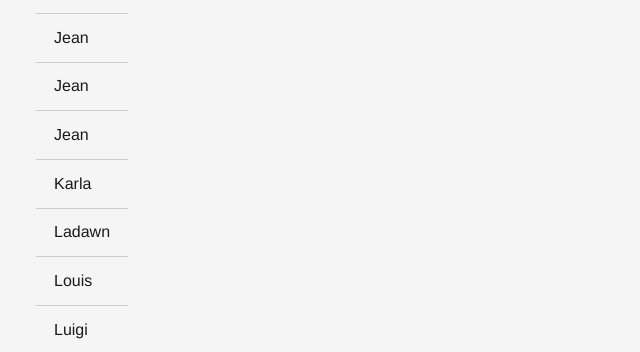
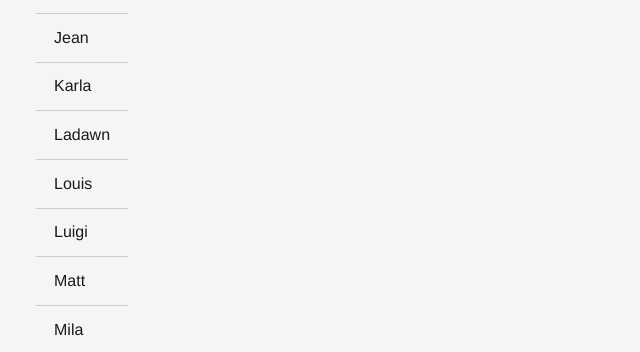
Before and after one commit to sbstnplcn/mean-simple-blog, a plain HTML site: page algorithmes/stringList/index.html in a window 1280 px wide. Shown: the part 398-750 px from the top of the page, 0-640 px from the left. Drawn offline with Linux system fonts and the light colour scheme.

Commit message:
every name display once

```diff
--- a/algorithmes/stringList/index.html
+++ b/algorithmes/stringList/index.html
@@ -42,7 +42,7 @@ Le fond rouge si elle apparait 3 fois ou plus
     app.component('list', {
         template: `<table>
                 <tr><th>Noms</th></tr>
-                <tr ng-repeat="name in $ctrl.names track by $index" ng-class="">
+                <tr ng-repeat="name in $ctrl.names track by $index">
                     <td>
                         {{name}}
                     </td>
@@ -50,6 +50,20 @@ Le fond rouge si elle apparait 3 fois ou plus
             </table>`,
         controller: function() {
             this.names = names.sort()
+            let count = 0
+            let table = []
+            for (let i in names) {
+                if (names[i - 1] === names[i]) {
+                    count++
+                    i++
+                } else {
+                    count = 0
+                    table.push(names[i])
+                }
+                this.count = count
+            }
+            this.names = table
+
         }
     })
 </script>
```
